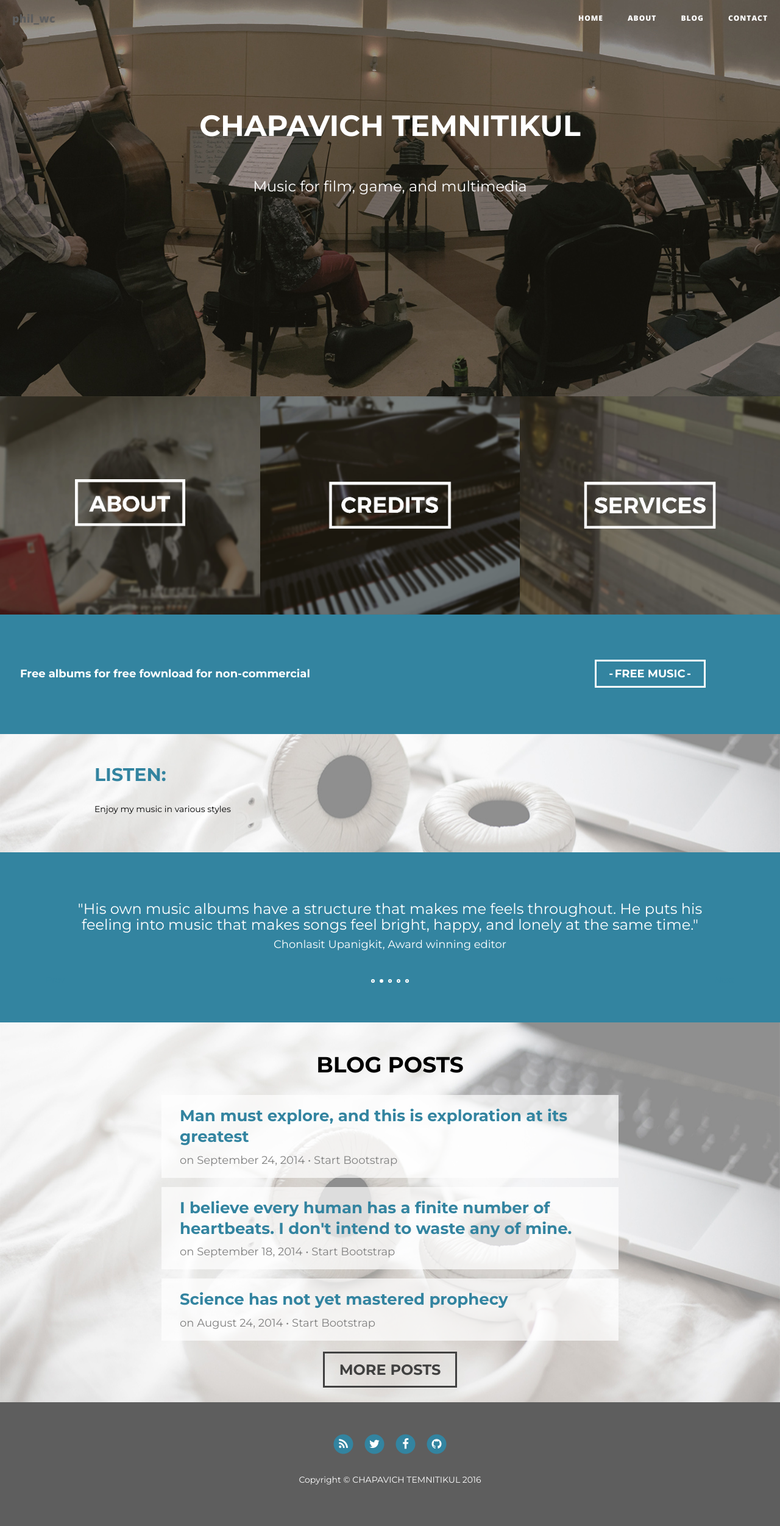
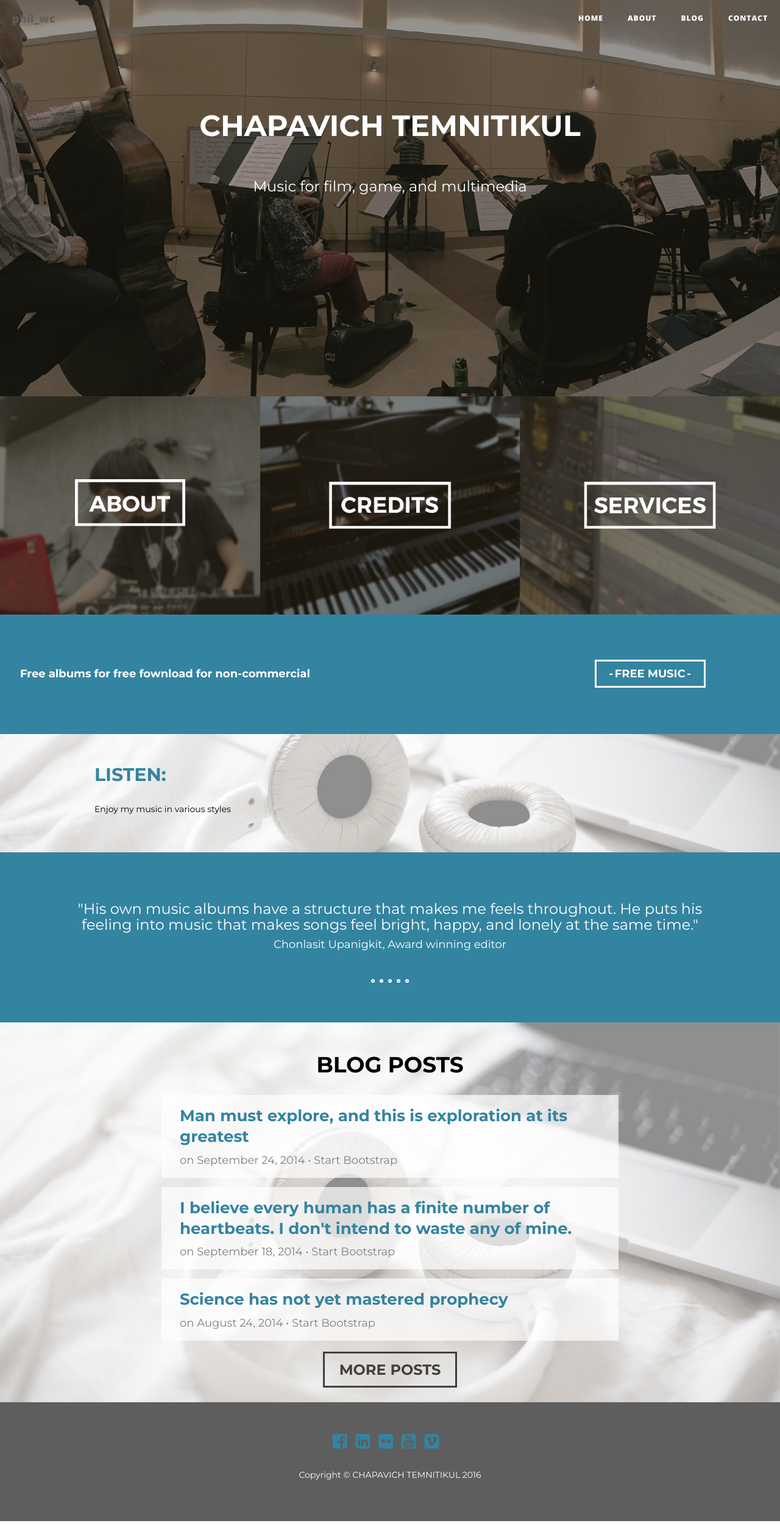
Before and after one commit to phil-wc/phil-wc.github.io, a Jekyll site: the page built from index.html, in a window 1280 px wide. Shown: the whole page at 61% size. Built offline with Jekyll 4.4.1, drawn with Linux system fonts in a browser that asks for light colours; nearby versions of some CDN libraries; the list of posts is cut into pages by our own code.

Commit message:
added footer social links

```diff
--- a/_includes/commons/footer.html
+++ b/_includes/commons/footer.html
@@ -3,45 +3,25 @@
   <div class="container">
     <div class="row">
       <div class="col-lg-8 col-lg-offset-2 col-md-10 col-md-offset-1">
-        <ul class="list-inline text-center">
+        <ul class="social list-inline text-center">
           <li>
-            <a href="{{ "/feed.xml" | prepend: site.baseurl }}">
-              <span class="fa-stack fa-lg">
-                <i class="fa fa-circle fa-stack-2x"></i>
-                <i class="fa fa-rss fa-stack-1x fa-inverse"></i>
-              </span>
-            </a>
+            <a href="https://www.facebook.com/philwcfans" target="_blank"><i class="fa fa-facebook-square fa-2x"></i></a>
           </li>
-          {% if site.twitter_username %}
           <li>
-            <a href="https://twitter.com/{{ site.twitter_username }}">
-              <span class="fa-stack fa-lg">
-                <i class="fa fa-circle fa-stack-2x"></i>
-                <i class="fa fa-twitter fa-stack-1x fa-inverse"></i>
-              </span>
-            </a>
+            <a href="http://th.linkedin.com/pub/chapavich-temnitikul/53/24/762/" target="_blank"><i class="fa fa-linkedin-square fa-2x"></i></a>
           </li>
-          {% endif %}
-          {% if site.facebook_username %}
           <li>
-            <a href="https://www.facebook.com/{{ site.facebook_username }}">
-              <span class="fa-stack fa-lg">
-                <i class="fa fa-circle fa-stack-2x"></i>
-                <i class="fa fa-facebook fa-stack-1x fa-inverse"></i>
-              </span>
-            </a>
+            <a href="http://www.flickr.com/photos/105283676@N05/" target="_blank"><i class="fa fa-flickr fa-2x"></i></a>
           </li>
-          {% endif %}
-          {% if site.github_username %}
           <li>
-            <a href="https://github.com/{{ site.github_username }}">
-              <span class="fa-stack fa-lg">
-                <i class="fa fa-circle fa-stack-2x"></i>
-                <i class="fa fa-github fa-stack-1x fa-inverse"></i>
-              </span>
-            </a>
+            <a href="http://www.youtube.com/user/chapavich" target="_blank"><i class="fa fa-youtube-square fa-2x"></i></a>
           </li>
-          {% endif %}
+          <li>
+            <a href="http://vimeo.com/philwc" target="_blank"><i class="fa fa-vimeo-square fa-2x"></i></a>
+          </li>
+          <li>
+            <a href="https://soundcloud.com/phil_wc" target="_blank"><i class="fa fa-soundcsocial loud fa-2x"></i></a>
+          </li>
         </ul>
         <p class="copyright text-muted">Copyright &copy; {{ site.author.name }} {{ site.time | date: '%Y' }}</p>
       </div>
--- a/_sass/components/footer.sass
+++ b/_sass/components/footer.sass
@@ -6,6 +6,10 @@ footer
   .list-inline
     @extend %reset-margin-padding
 
+  .social
+    a
+      color: $footer-text-color
+
   .copyright
     color: $footer-text-color
     text-align: center
```
